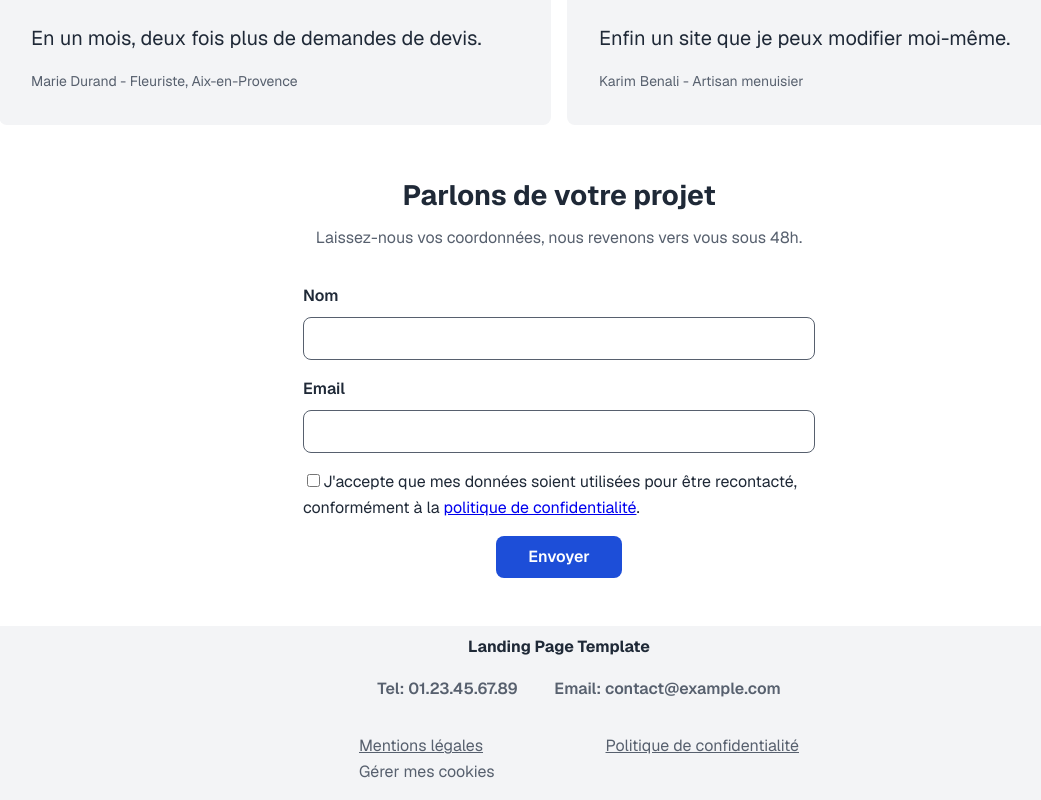
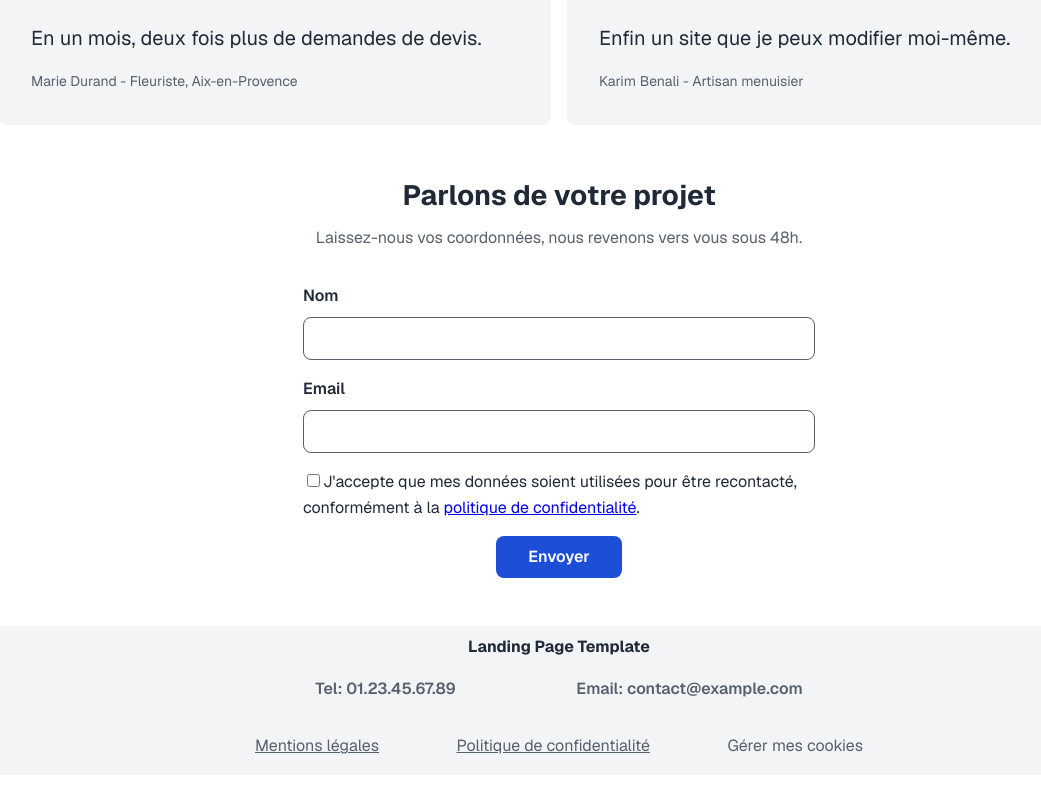
Before and after one commit to jorge-santoss/landingpage-clara, a Next.js app: page / in a window 1280 px wide. Shown: the part 1122-1922 px from the top of the page, without its empty margins (81-1122 px from the left). After the commit the page ends 1897 px from the top, so only its background shows below. Built offline with nearby package versions, Linux system fonts and the light colour scheme.

Commit message:
style(footer): adjust minor spacing

```diff
--- a/components/Footer/Footer.module.css
+++ b/components/Footer/Footer.module.css
@@ -4,7 +4,7 @@
 
 .inner {
     flex-direction: column;
-    max-width: 32rem;
+    max-width: 40rem;
     display: flex;
     align-items: center;
     margin-inline: auto;
@@ -21,6 +21,7 @@
     flex-wrap: wrap;
     justify-content: space-around;
     list-style: none;
+    padding-inline-start: 0;
 }
 
 .contacts a {
@@ -37,6 +38,7 @@
     flex-wrap: wrap;
     list-style: none;
     justify-content: space-between;
+    padding-inline-start: 0;
 }
 
 .links a {
```
